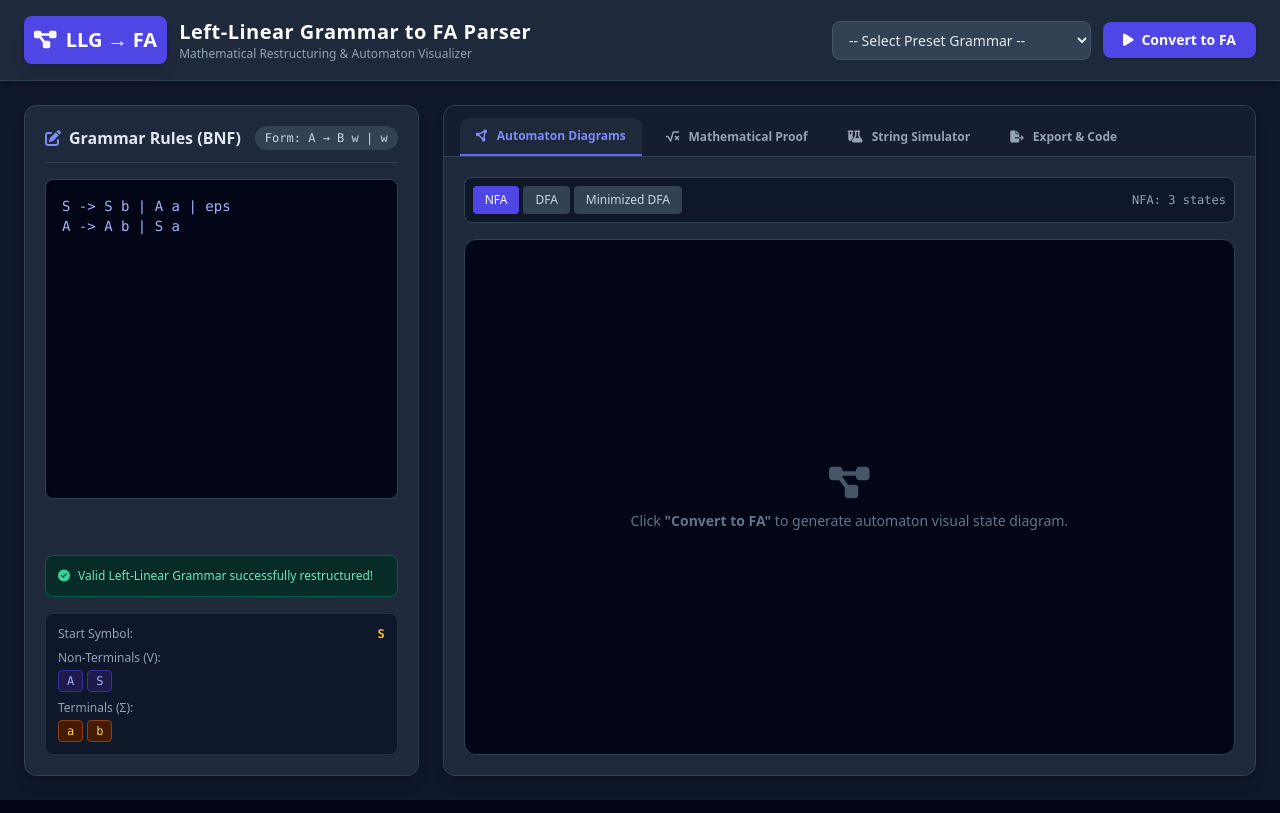
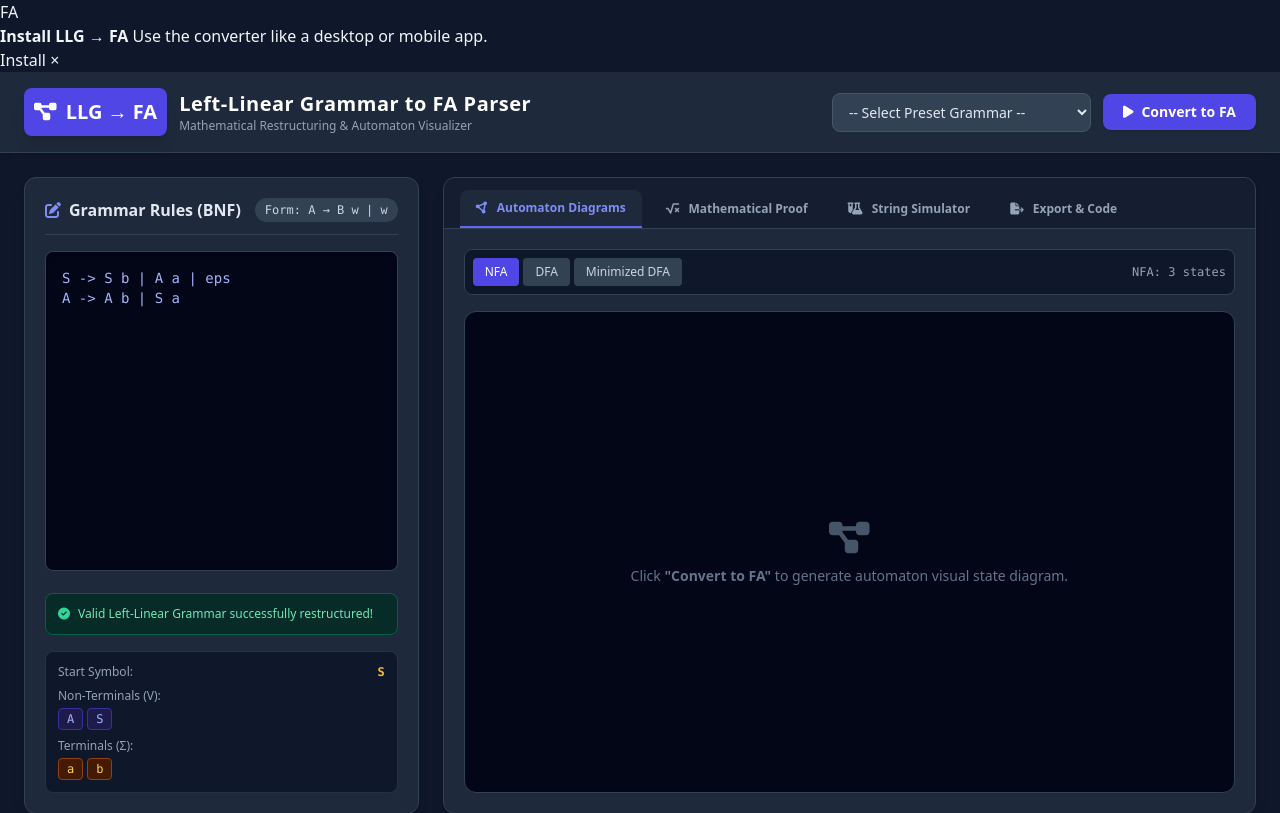
Before and after one commit to 1Y20ash/LLG-to-FA, a Flask app: page / in a window 1280 px wide. Shown: the top 813 px of the page. Run offline with Flask 3, Linux system fonts and the light colour scheme; some libraries are stand-ins or nearby versions.

Commit message:
feat: add PWA metadata and install prompt

```diff
--- a/templates/index.html
+++ b/templates/index.html
@@ -3,6 +3,8 @@
 <head>
     <meta charset="UTF-8">
     <meta name="viewport" content="width=device-width, initial-scale=1.0">
+    <meta name="theme-color" content="#0f172a">
+    <link rel="manifest" href="{{ url_for('static', filename='manifest.json') }}">
     <title>LLG to FA Converter | Left-Linear Grammar Restructuring Engine</title>
     <!-- Tailwind CSS CDN -->
     <script src="https://cdn.tailwindcss.com"></script>
@@ -14,6 +16,17 @@
     <link rel="stylesheet" href="/static/css/style.css">
 </head>
 <body class="bg-slate-900 text-slate-100 min-h-screen flex flex-col font-sans">
+    <div id="installPrompt" class="pwa-install-prompt" role="dialog" aria-label="Install LLG to FA Converter" aria-hidden="true">
+        <div class="pwa-install-icon">FA</div>
+        <div class="pwa-install-copy">
+            <strong>Install LLG → FA</strong>
+            <span>Use the converter like a desktop or mobile app.</span>
+        </div>
+        <button id="installButton" class="pwa-install-action" type="button">Install</button>
+        <button id="installClose" class="pwa-install-close" type="button" aria-label="Close">×</button>
+    </div>
+
+
 
     <!-- Top Navigation Header -->
     <header class="bg-slate-800 border-b border-slate-700 px-6 py-4 flex flex-wrap items-center justify-between shadow-md">
```
